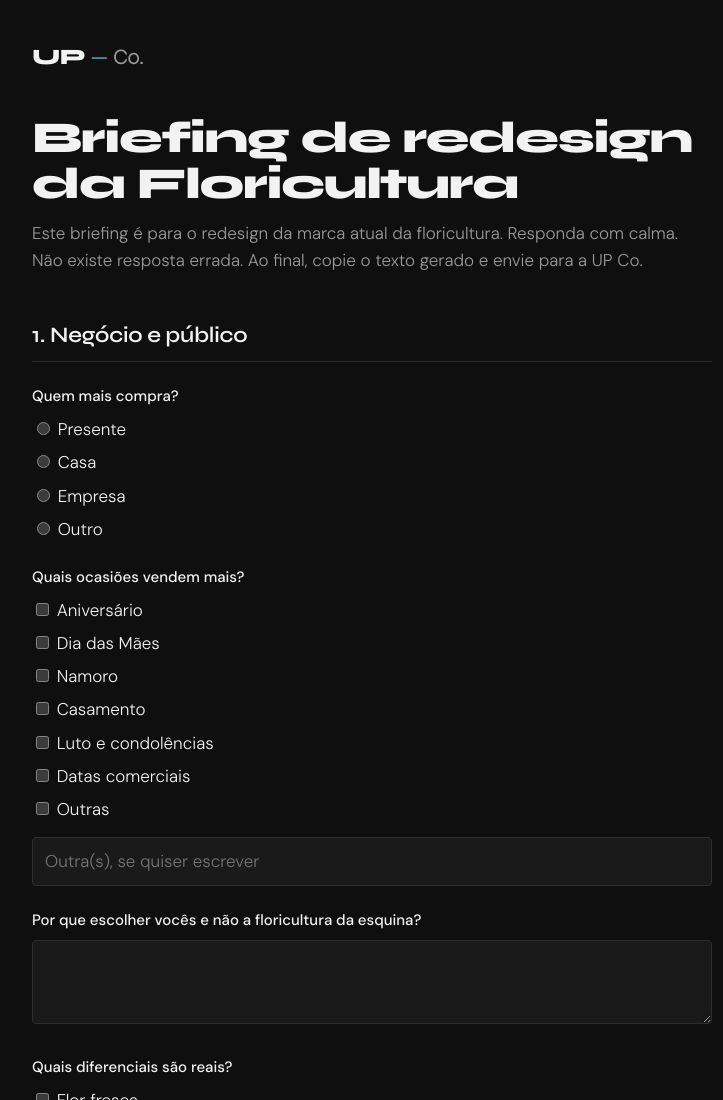
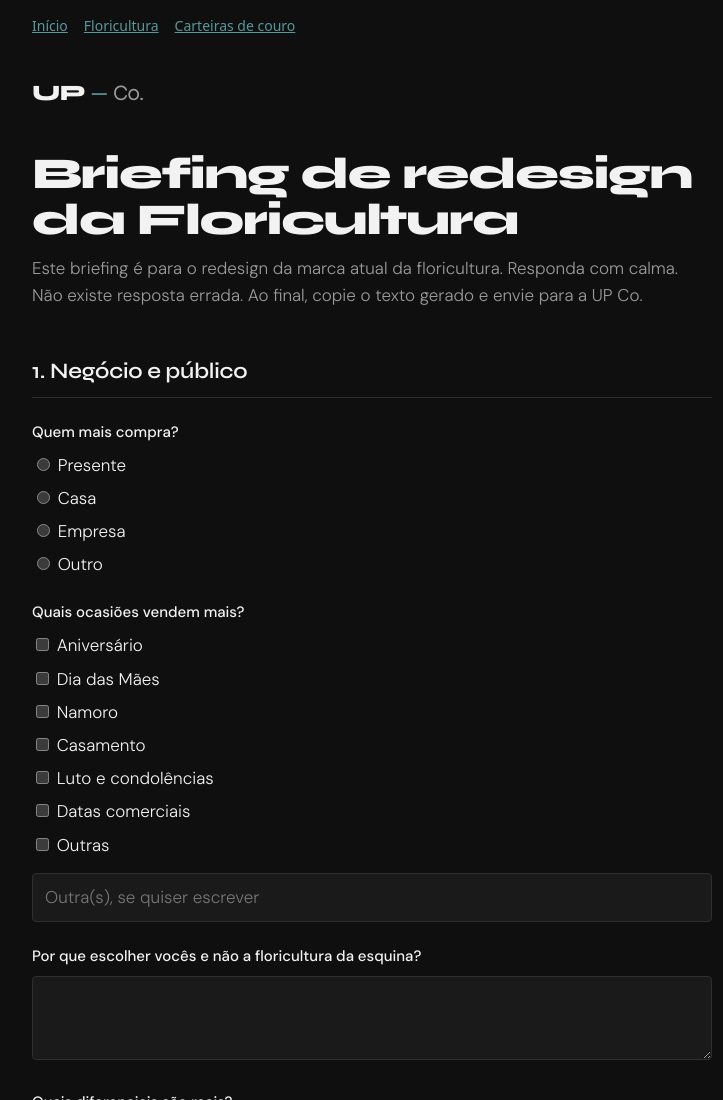
Before and after one commit to brutob2b-pixel/briefings-formularios, a plain HTML site: page formulario-1.html in a window 1280 px wide. Shown: the top 1100 px of the page, without its empty margins (268-991 px from the left). Drawn offline with Linux system fonts and the light colour scheme.

Commit message:
feat: menu para navegar entre os formularios

```diff
--- a/formulario-1.html
+++ b/formulario-1.html
@@ -36,7 +36,7 @@
 </style>
 </head>
 <body>
-<main>
+<nav aria-label="Formulários" style="max-width:680px;margin:0 auto;padding:16px 0 0;display:flex;flex-wrap:wrap;gap:8px 16px;font:14px/1.4 system-ui,sans-serif"><a href="index.html" style="color:#57999B">Início</a><a href="formulario-1.html" style="color:#57999B">Floricultura</a><a href="formulario-2.html" style="color:#57999B">Carteiras de couro</a></nav><main>
   <header class="marca" aria-label="UP Co."><span class="up">UP</span><span class="trav">—</span><span class="co">Co.</span></header>
   <h1>Briefing de redesign da Floricultura</h1>
   <p class="intro">Este briefing é para o redesign da marca atual da floricultura. Responda com calma. Não existe resposta errada. Ao final, copie o texto gerado e envie para a UP Co.</p>
```
Also changed, not shown: formulario-2.html (+1 -1 lines).
